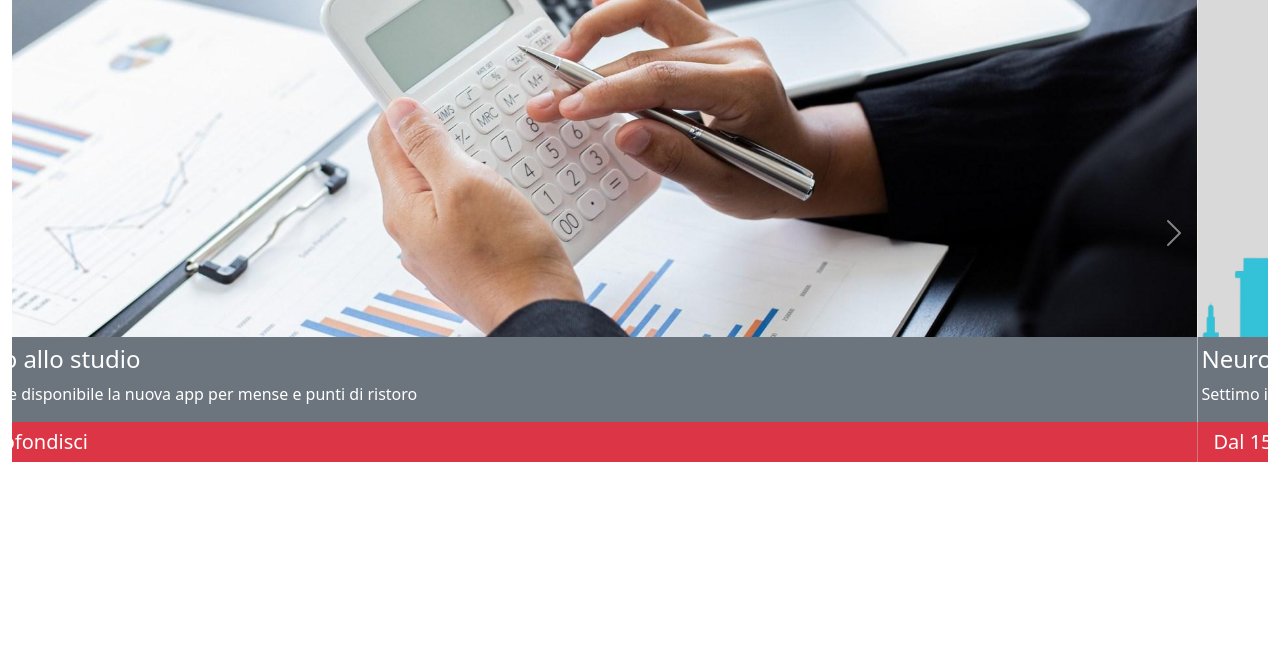
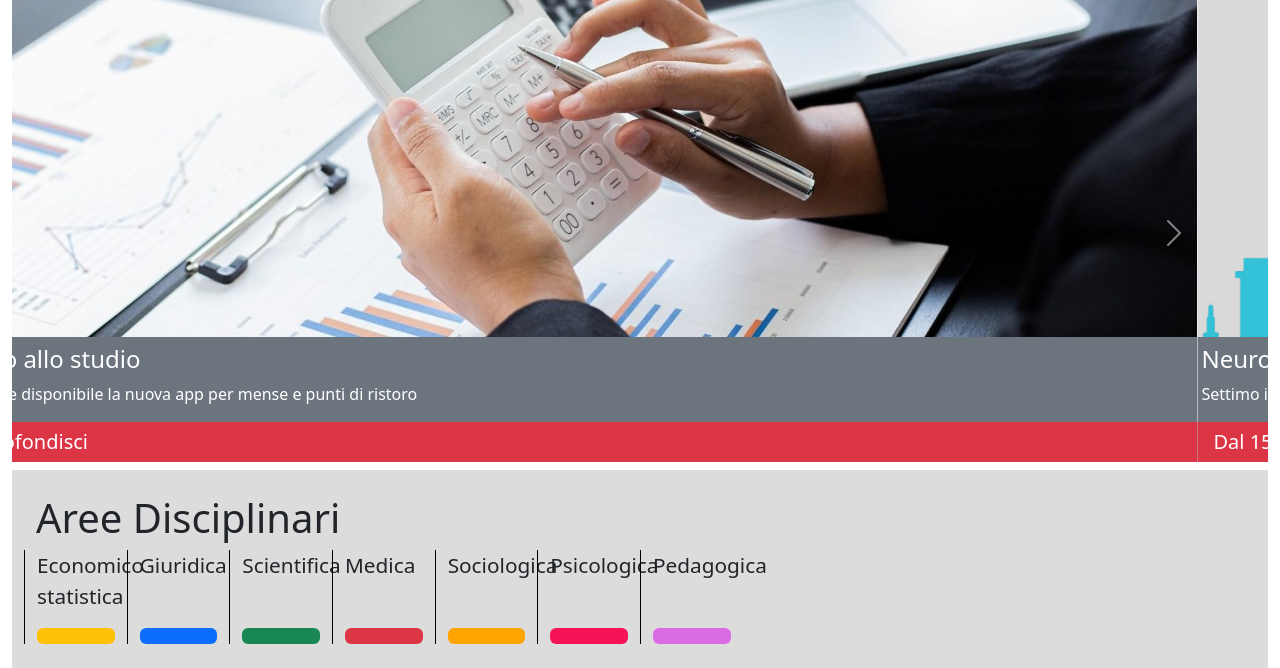
Before and after one commit to ditjon-dafa/university-homepage, a plain HTML site: page src/index.html in a window 1280 px wide. Shown: the part 221-889 px from the top of the page. Before the commit the page ends 800 px from the top, so only its background shows below. Drawn offline with nearby package versions, Linux system fonts and the light colour scheme.

Commit message:
Added the section "Aree disciplinari" draft.

```diff
--- a/src/index.css
+++ b/src/index.css
@@ -41,6 +41,9 @@
   display: block;
 }
 
+#aree-disciplinari {
+  font-size: 1.3em;
+}
 @media screen and (max-width: 900px) {
   #main-nav-pills {
     display: none;
@@ -106,4 +109,7 @@
   #second-nav-bar-md {
     display: block;
   }
+  .carousel-item {
+    height: 54vh;
+  }
 }
--- a/src/index.html
+++ b/src/index.html
@@ -721,6 +721,78 @@
           <span class="visually-hidden">Next</span>
         </button>
       </div>
+
+      <div class="p-4" style="background-color: rgb(220, 220, 220)">
+        <h1>Aree Disciplinari</h1>
+        <div id="aree-disciplinari">
+          <div class="row">
+            <div class="col-6 col-lg-1 border-start border-black">
+              <p>Economico <br />statistica</p>
+              <div class="progress">
+                <div class="progress-bar bg-warning" style="width: 100%"></div>
+              </div>
+            </div>
+            <div class="col-6 col-lg-1 border-start border-black">
+              <p>Giuridica</p>
+              <br />
+              <div class="progress">
+                <div class="progress-bar bg-primary" style="width: 100%"></div>
+              </div>
+            </div>
+
+            <div class="col-6 col-lg-1 border-start border-black">
+              <p>Scientifica</p>
+              <br />
+              <div class="progress">
+                <div class="progress-bar bg-success" style="width: 100%"></div>
+              </div>
+            </div>
+            <div class="col-6 col-lg-1 border-start border-black">
+              <p>Medica</p>
+              <br />
+              <div class="progress">
+                <div class="progress-bar bg-danger" style="width: 100%"></div>
+              </div>
+            </div>
+            <div class="col-6 col-lg-1 border-start border-black">
+              <p>Sociologica</p>
+              <br />
+              <div class="progress">
+                <div
+                  class="progress-bar"
+                  style="background-color: orange; width: 100%"
+                ></div>
+              </div>
+            </div>
+            <div class="col-6 col-lg-1 border-start border-black">
+              <p>Psicologica</p>
+              <br />
+              <div class="progress">
+                <div
+                  class="progress-bar"
+                  style="
+                    background-color: rgba(247, 12, 82, 0.963);
+                    width: 100%;
+                  "
+                ></div>
+              </div>
+            </div>
+            <div class="col-6 col-lg-1 border-start border-black">
+              <p>Pedagogica</p>
+              <br />
+              <div class="progress">
+                <div
+                  class="progress-bar"
+                  style="
+                    background-color: rgba(205, 8, 219, 0.555);
+                    width: 100%;
+                  "
+                ></div>
+              </div>
+            </div>
+          </div>
+        </div>
+      </div>
     </div>
     <script src="./index.js"></script>
     <script src="./bootstrap-5.3.8-dist/js/bootstrap.bundle.min.js"></script>
```
